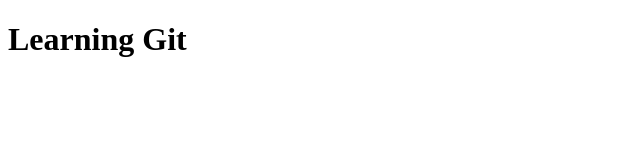
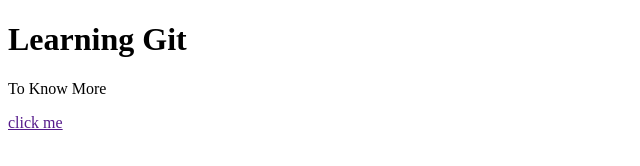
Before and after one commit to KeshavKumarYadav/learning-git, a plain HTML site: page index.html in a window 1280 px wide. Shown: the whole page, without its empty margins (0-640 px from the left). Drawn offline with Linux system fonts and the light colour scheme.

Commit message:
second commit

```diff
--- a/index.html
+++ b/index.html
@@ -7,5 +7,7 @@
 </head>
 <body>
     <h1>Learning Git</h1>
+    <p>To Know More</p>
+    <a href="">click me</a>
 </body>
 </html>
```
